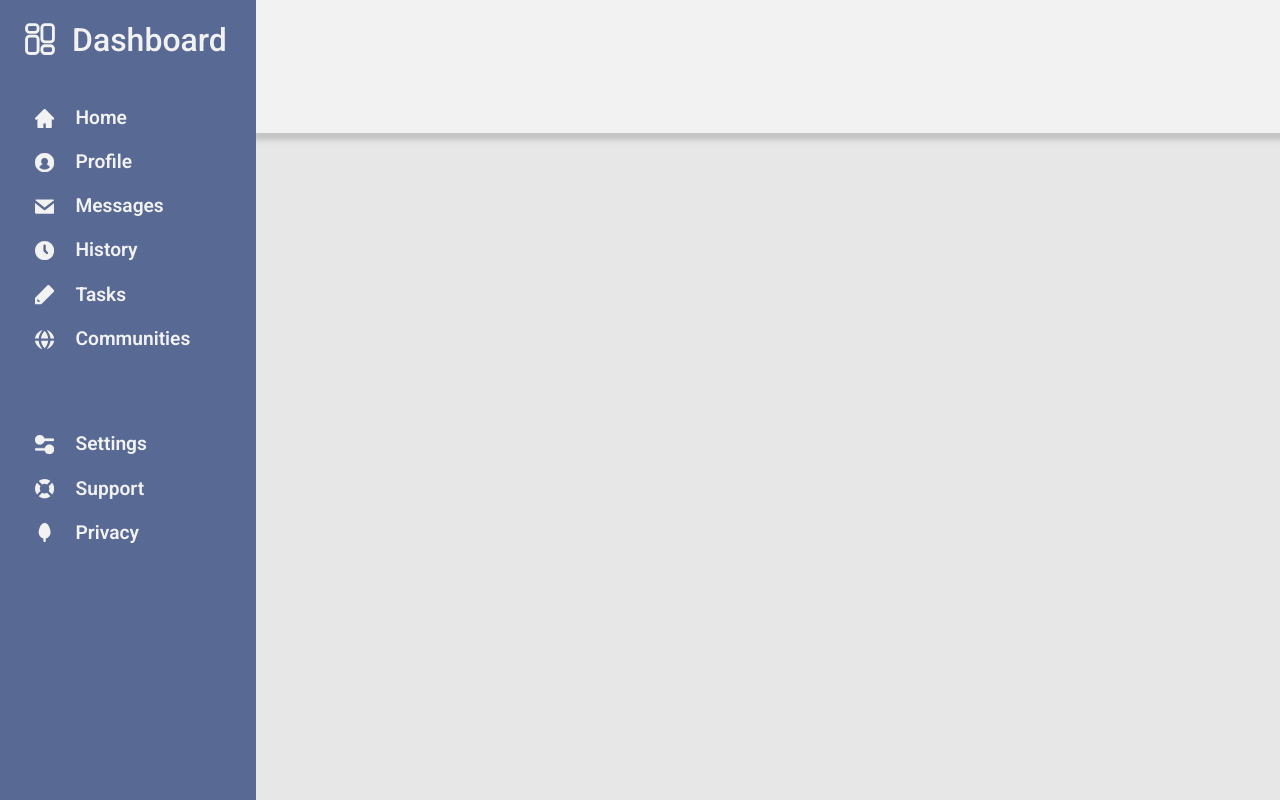
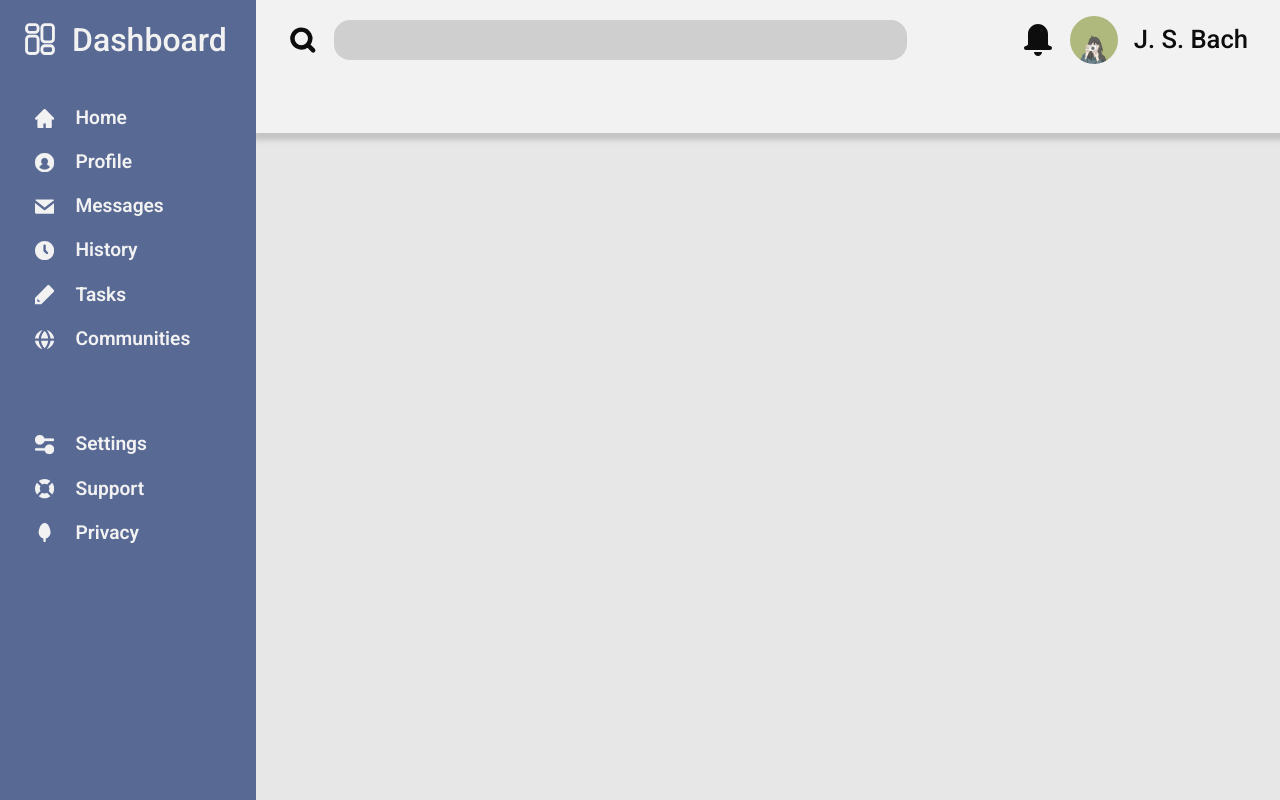
Before and after one commit to ClaudeDebussy/odin-dashboard, a plain HTML site: page dashboard.html in a window 1280 px wide. Drawn offline with Linux system fonts and the light colour scheme.

Commit message:
Create header-top area

```diff
--- a/dashboard.html
+++ b/dashboard.html
@@ -65,7 +65,21 @@
     </div>
 
     <div id="header">
+      <div class="header-top">
+        <div class="search-bar">
+          <svg viewBox="0 0 20 20" xmlns="http://www.w3.org/2000/svg" fill="none" stroke="#0d0d0d"><g id="SVGRepo_bgCarrier" stroke-width="0"></g><g id="SVGRepo_tracerCarrier" stroke-linecap="round" stroke-linejoin="round"></g><g id="SVGRepo_iconCarrier"> <path fill="#0d0d0d" fill-rule="evenodd" d="M4 9a5 5 0 1110 0A5 5 0 014 9zm5-7a7 7 0 104.2 12.6.999.999 0 00.093.107l3 3a1 1 0 001.414-1.414l-3-3a.999.999 0 00-.107-.093A7 7 0 009 2z"></path> </g></svg>
+          <label for="search-query"></label>
+          <input type="text" name="search-query" id="search-query">
+        </div>
+        <div class="alerts-profile-area">
+          <svg version="1.0" id="Layer_1" xmlns="http://www.w3.org/2000/svg" xmlns:xlink="http://www.w3.org/1999/xlink" viewBox="0 0 64 64" enable-background="new 0 0 64 64" xml:space="preserve" fill="#0d0d0d"><g id="SVGRepo_bgCarrier" stroke-width="0"></g><g id="SVGRepo_tracerCarrier" stroke-linecap="round" stroke-linejoin="round"></g><g id="SVGRepo_iconCarrier"> <g> <path fill="#0d0d0d" d="M56,44c-1.832,0-4-2.168-4-4V20C52,8.973,43.027,0,32,0S12,8.973,12,20v20c0,1.793-2.207,4-4,4 c-2.211,0-4,1.789-4,4s1.789,4,4,4h48c2.211,0,4-1.789,4-4S58.211,44,56,44z"></path> <path fill="#0d0d0d" d="M32,64c4.418,0,8-3.582,8-8H24C24,60.418,27.582,64,32,64z"></path> </g> </g></svg>
+          <img src="photos/girl-9617241_640.png" alt="A hand-drawn image of a girl with a camera. By buah_cherri via Pixabay">
+          <h3 class="user-name"><a href="">J. S. Bach</a></h3>
+        </div>
+      </div>
+      <div class="header-bottom">
 
+      </div>
     </div>
 
     <div id="main-content">
--- a/styles.css
+++ b/styles.css
@@ -148,6 +148,81 @@ ul {
   z-index: 1;
 }
 
+.header-top {
+  display: grid;
+  grid-template-columns: 2fr 1fr;
+  grid-template-areas:
+  'search-bar alerts-profile-area';
+  align-items: center;
+
+  padding-top: 1em;
+}
+
+.search-bar {
+  grid-area: search-bar;
+
+  display: flex;
+  align-items: center;
+
+  padding-left: 2em;
+  padding-right: 2em;
+  width: 100%;
+}
+
+.search-bar svg {
+  height: 2em;
+  margin-right: 1em;
+}
+
+.search-bar input {
+  background-color: rgb(207, 207, 207);
+  border: none;
+  border-radius: 1em;
+  width: 100%;
+  height: 2.5em;
+}
+
+.alerts-profile-area {
+  grid-area: alerts-profile-area;
+
+  display: flex;
+  justify-content: flex-end;
+  align-items: center;
+
+  padding-right: 2em;
+}
+
+.alerts-profile-area svg {
+  height: 2em;
+  margin-right: 1em;;
+}
+
+.alerts-profile-area img {
+  object-fit: cover;
+  height: 3em;
+  width: 3em;
+  border-radius: 50%;
+  margin-right: 1em;
+}
+
+.alerts-profile-area h3 {
+  font-size: 1.6em;
+  font-weight: 500;
+  line-height: 1;
+}
+
+.alerts-profile-area h3 a {
+  text-decoration: none;
+  color: var(--dashboard-black);
+}
+
+.alerts-profile-area h3 a:hover {
+  color: var(--dashboard-blue);
+  text-decoration: underline;
+}
+
+/* MAIN CONTENT */
+
 #main-content {
   background-color: var(--dashboard-grey);
 
```
Also changed, not shown: photos/girl-9617241_640.png (added).
